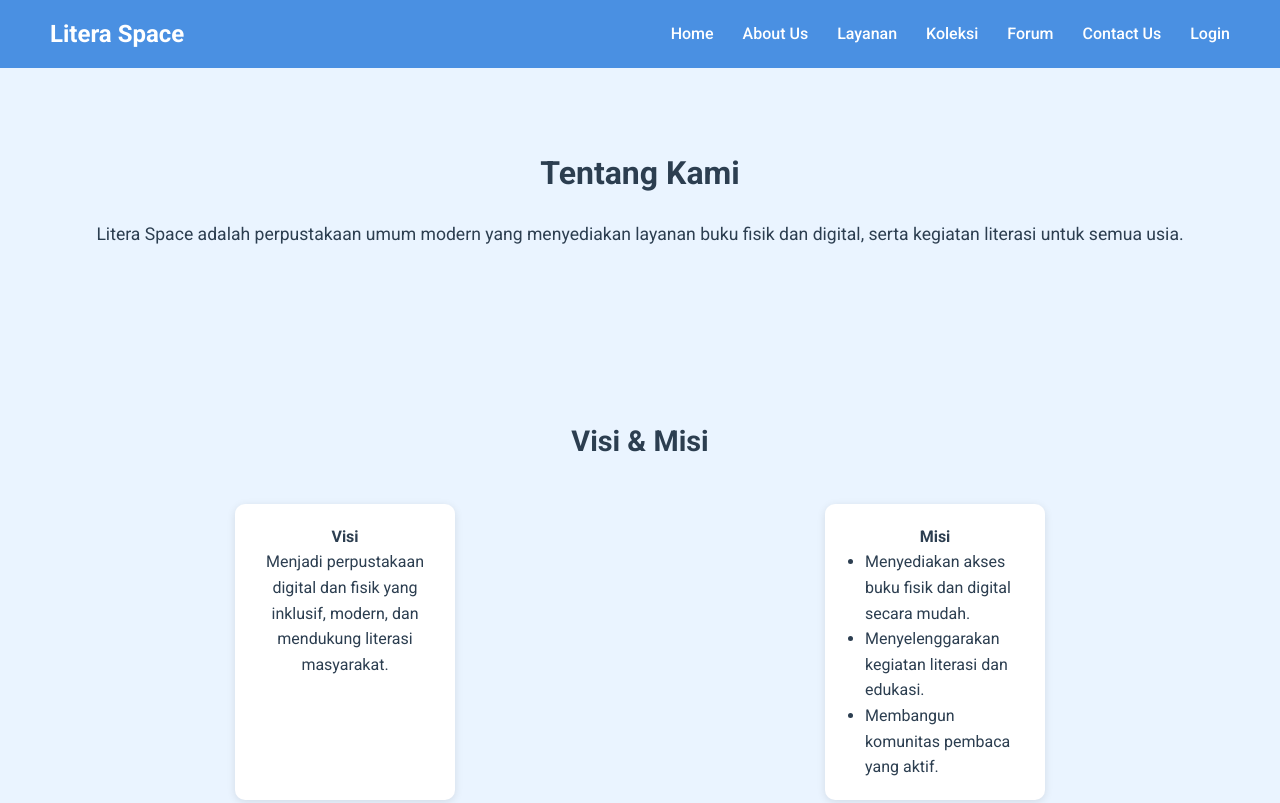
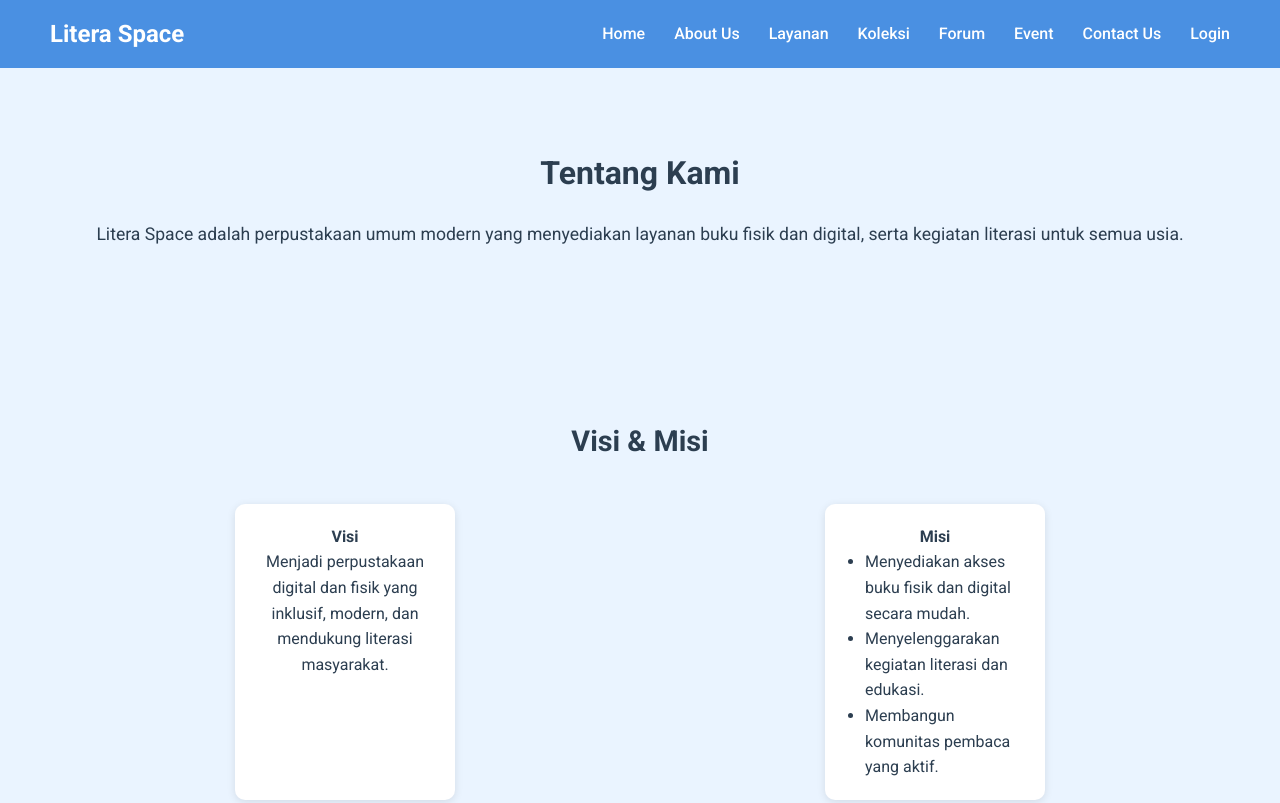
Before and after one commit to DinarSiregar19/Perpustakaan-Dinar, a plain HTML site: page about.html in a window 1280 px wide. Shown: the top 803 px of the page. Drawn offline with Linux system fonts and the light colour scheme.

Commit message:
Update about.html

```diff
--- a/about.html
+++ b/about.html
@@ -17,6 +17,7 @@
             <a href="layanan.html">Layanan</a>
             <a href="koleksi.html">Koleksi</a>
             <a href="forum.html">Forum</a>
+            <a href="event.html">Event</a>
             <a href="contact.html">Contact Us</a>
             <a href="login.html">Login</a>
         </nav>
```
